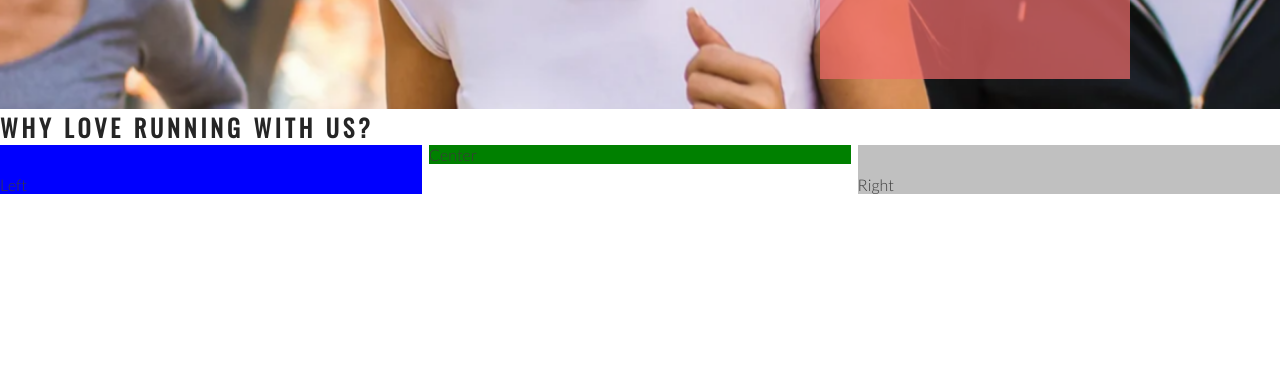
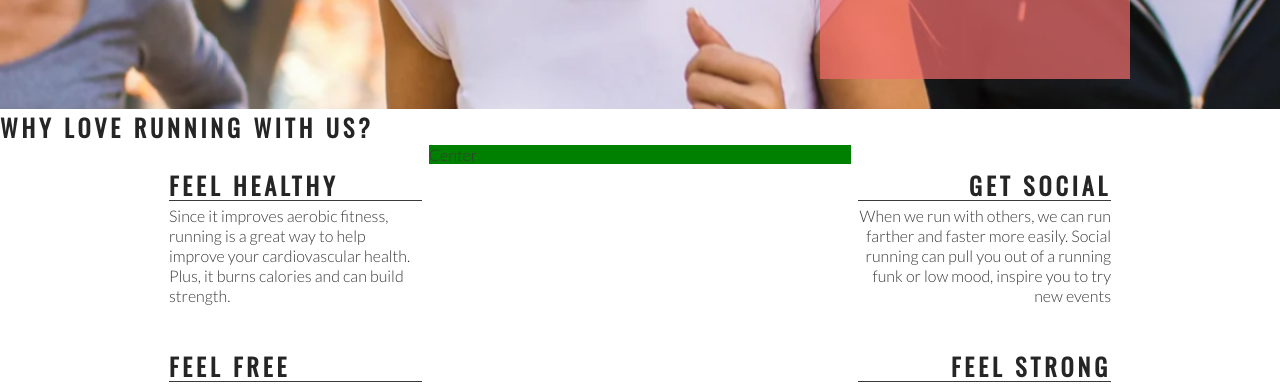
Before and after one commit to tanisecarvalho/love-running, a plain HTML site: page index.html in a window 1280 px wide. Shown: the part 566-952 px from the top of the page. Drawn offline with nearby package versions, Linux system fonts and the light colour scheme.

Commit message:
Add right about section content and style

```diff
--- a/assets/css/style.css
+++ b/assets/css/style.css
@@ -120,14 +120,12 @@ h1, h2 {
     padding-top: 30px;
     width: 33%;
     float: left;
-    background-color: blue;
 }
 
 #right-about {
     padding-top: 30px;
     width: 33%;
     float: right;
-    background-color: silver;
 }
 
 #center-about {
@@ -135,3 +133,33 @@ h1, h2 {
     margin: 0 auto;
     background-color: green;
 }
+
+hr {
+    border-top: 1px solid #3a3a3a;
+    width: 100%;
+    margin: 5px 0;
+}
+
+.left-about-heading {
+    width: 60%;
+    float: right;
+    line-height: 20px;
+    clear: both;
+    margin-bottom: 50px;
+}
+
+.right-about-heading {
+    width: 60%;
+    float: left;
+    line-height: 20px;
+    clear: both;
+    margin-bottom: 50px;
+}
+
+.right-about-heading h2 {
+    text-align: right;
+}
+
+.right-about-heading p {
+    text-align: right;
+}
--- a/index.html
+++ b/index.html
@@ -42,10 +42,39 @@
     <section id="club-ethos">
         <h1>Why Love Running With Us?</h1>
         <div id="left-about">
-            Left
+            <div class="left-about-heading">
+                <h2>Feel Healthy</h2>
+                <hr>
+                <p>
+                    Since it improves aerobic fitness, running is a great way to help improve your cardiovascular
+                    health. Plus, it burns calories and can build strength.
+                </p>
+            </div>
+            <div class="left-about-heading">
+                <h2>Feel Free</h2>
+                <hr>
+                <p>
+                    Physical exercise, running included, is known to release endorphins in the brain. Endorphins make
+                    you more energetic, more awake and, yes, happier.
+                </p>
+            </div>
         </div>
         <div id="right-about">
-            Right
+            <div class="right-about-heading">
+                <h2>Get Social</h2>
+                <hr>
+                <p>
+                    When we run with others, we can run farther and faster more easily. Social running can pull you out
+                    of a running funk or low mood, inspire you to try new events
+                </p>
+            </div>
+            <div class="right-about-heading">
+                <h2>Feel Strong</h2>
+                <hr>
+                <p>
+                    Running strengthens your heart by pumping blood more effectively through your body.
+                </p>
+            </div>
         </div>
         <div id="center-about">
             Center
```
